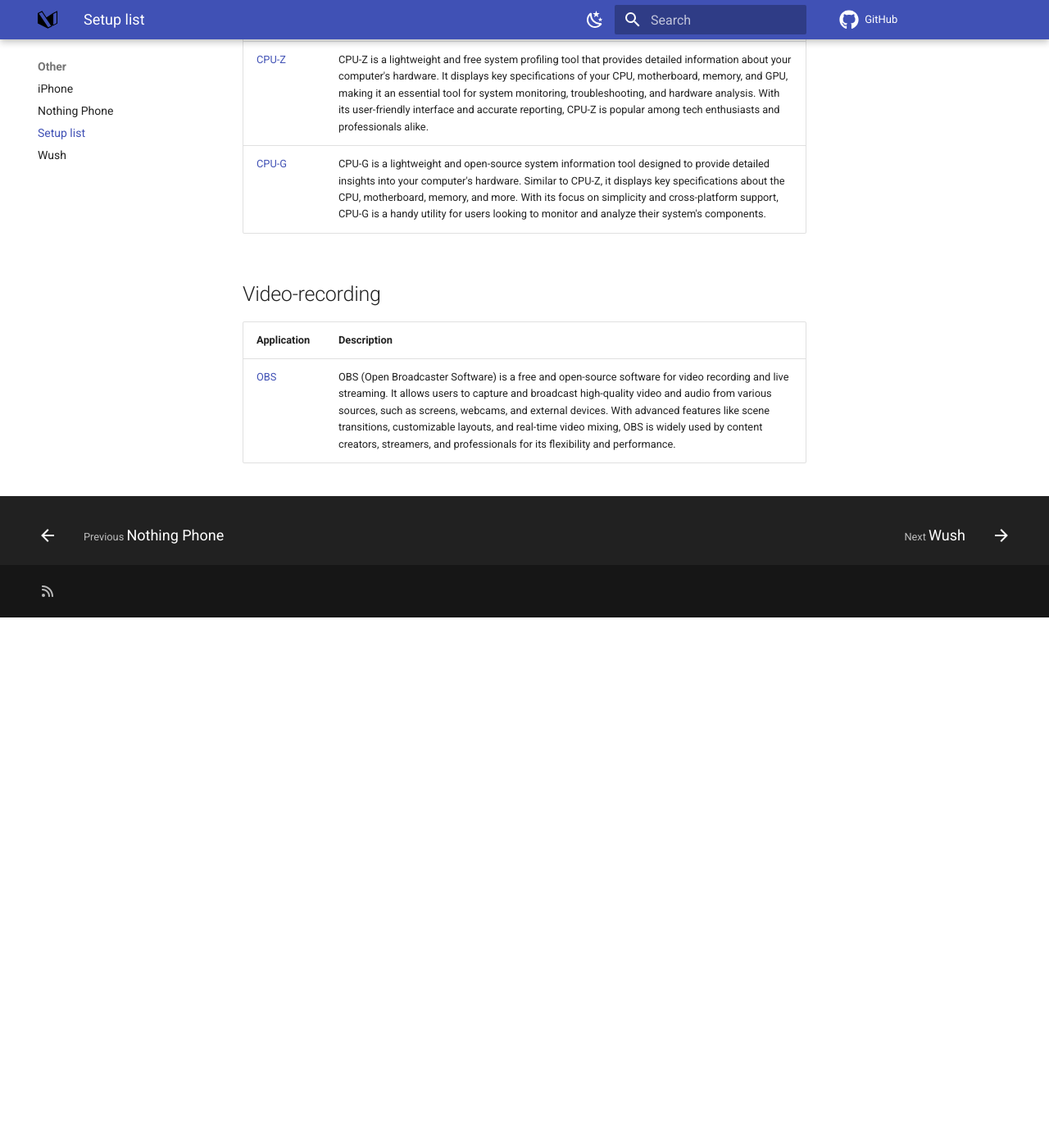
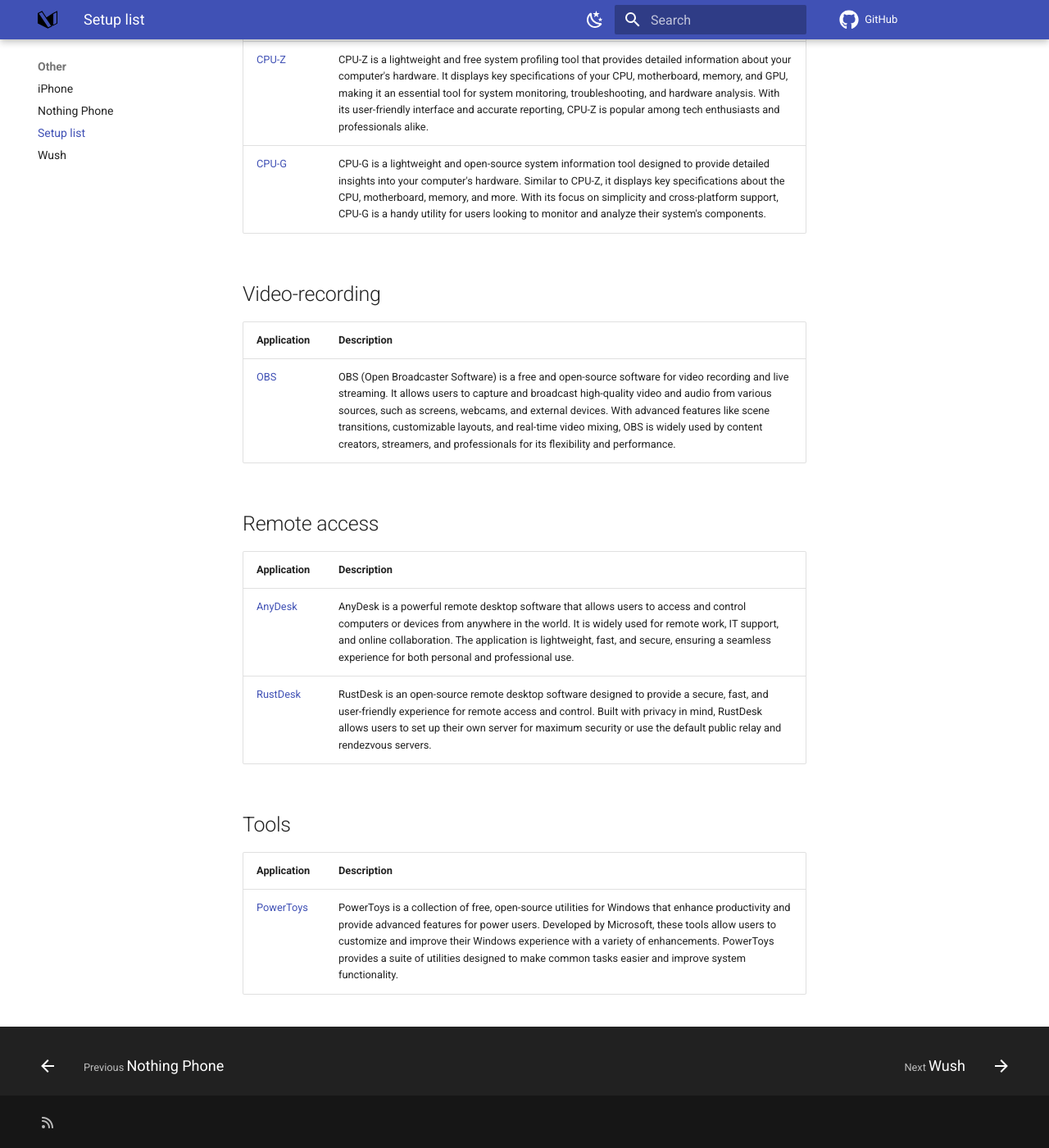
Before and after one commit to TeamDominant/Wiki-mkdocs, an MkDocs documentation site: the page built from docs/setuplist.md, in a window 1280 px wide and 1400 px high, scrolled down 2099 px. Shown: the whole window at 82% size. Built offline with MkDocs 1.6.1 and Material for MkDocs 9.7.7, drawn with Linux system fonts in a browser that asks for light colours; comment, search, counter and statistics services are not loaded; before the commit the page ends 2852 px from its top, so only the background shows below that.

Commit message:
Update in the setup list

```diff
--- a/docs/setuplist.md
+++ b/docs/setuplist.md
@@ -43,3 +43,14 @@
 | Application | Description |
 | ----------- | ----------- |
 | [OBS](https://obsproject.com/) | OBS (Open Broadcaster Software) is a free and open-source software for video recording and live streaming. It allows users to capture and broadcast high-quality video and audio from various sources, such as screens, webcams, and external devices. With advanced features like scene transitions, customizable layouts, and real-time video mixing, OBS is widely used by content creators, streamers, and professionals for its flexibility and performance. |
+
+## Remote access
+| Application | Description |
+| ----------- | ----------- |
+| [AnyDesk](https://anydesk.com/en) | AnyDesk is a powerful remote desktop software that allows users to access and control computers or devices from anywhere in the world. It is widely used for remote work, IT support, and online collaboration. The application is lightweight, fast, and secure, ensuring a seamless experience for both personal and professional use. |
+| [RustDesk](https://github.com/rustdesk/rustdesk) | RustDesk is an open-source remote desktop software designed to provide a secure, fast, and user-friendly experience for remote access and control. Built with privacy in mind, RustDesk allows users to set up their own server for maximum security or use the default public relay and rendezvous servers. |
+
+## Tools
+| Application | Description |
+| ----------- | ----------- |
+| [PowerToys](https://github.com/microsoft/PowerToys) | PowerToys is a collection of free, open-source utilities for Windows that enhance productivity and provide advanced features for power users. Developed by Microsoft, these tools allow users to customize and improve their Windows experience with a variety of enhancements. PowerToys provides a suite of utilities designed to make common tasks easier and improve system functionality. |
```
Also changed, not shown: docs/nothing.md (+1 -1 lines).
